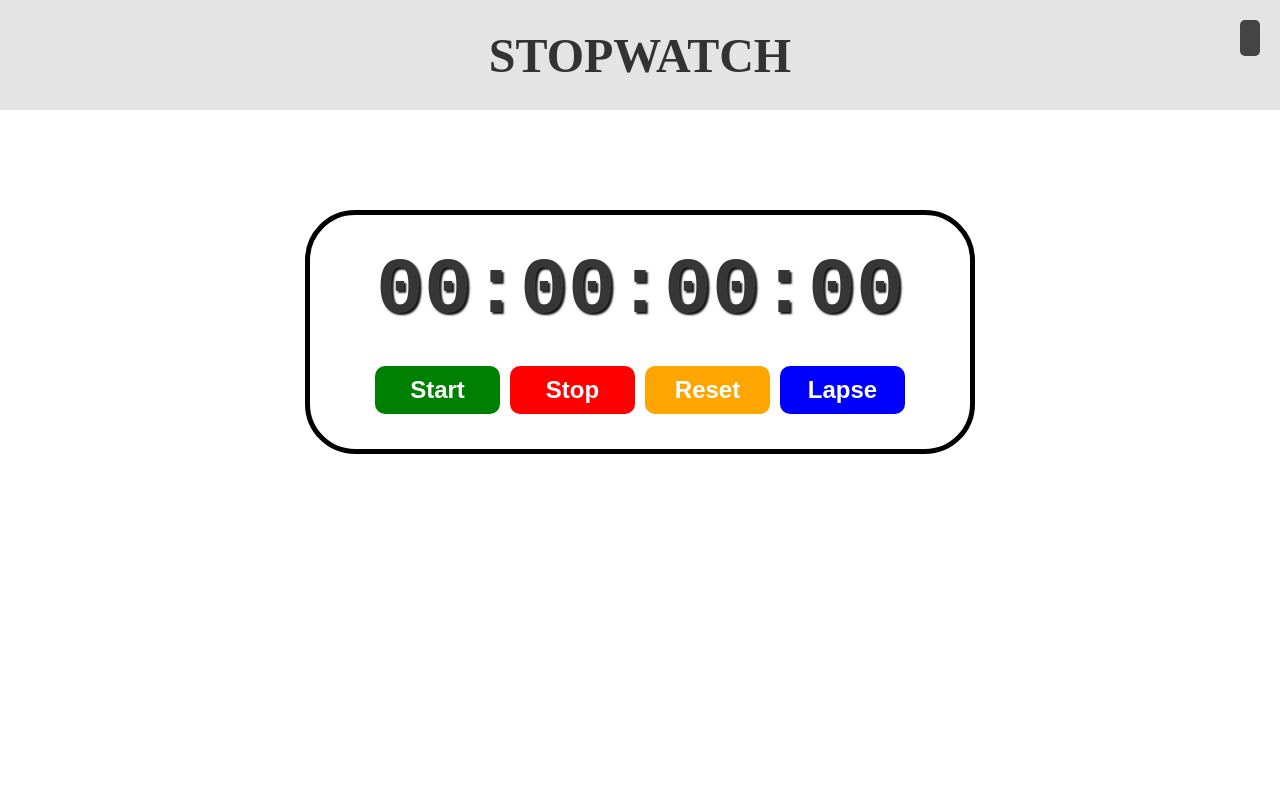
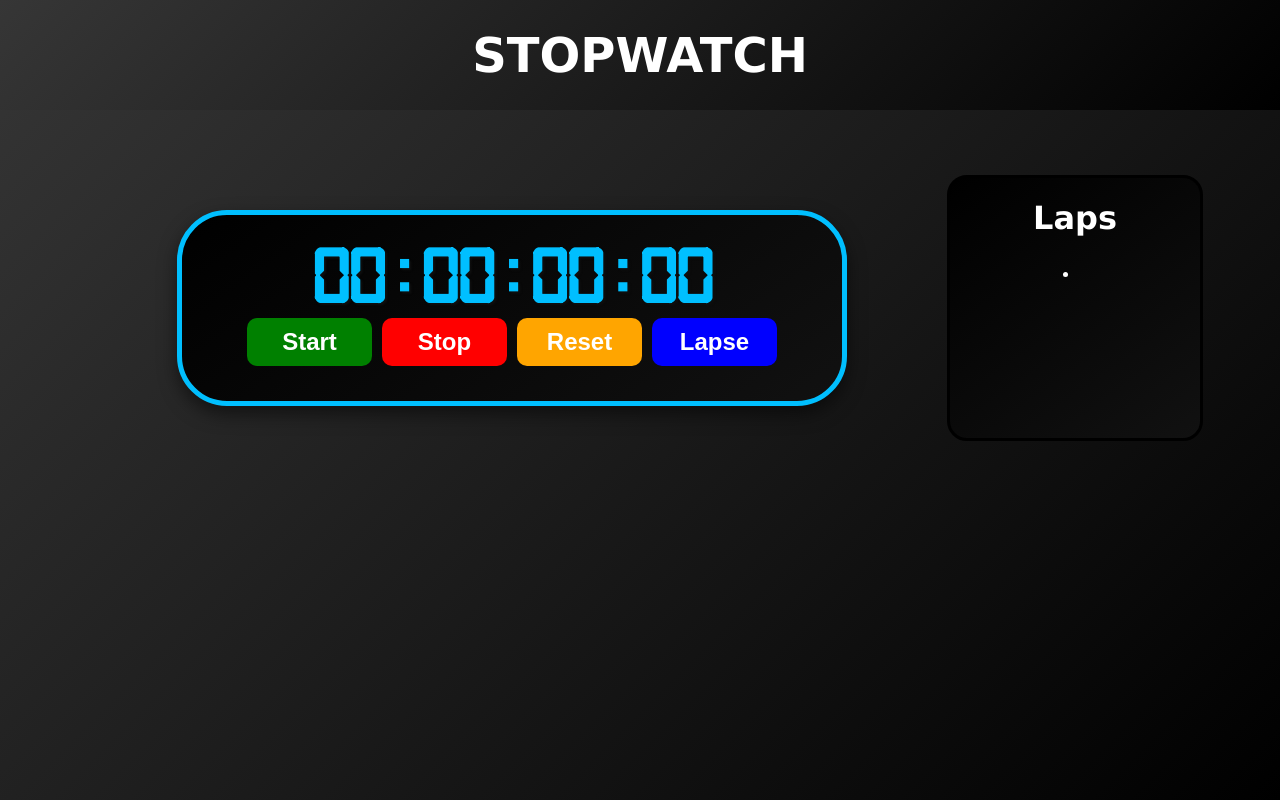
Before and after one commit to erzhadqt/Simple-Stopwatch, a React (Vite) app: page / in a window 1280 px wide. Built offline with nearby package versions, Linux system fonts and the light colour scheme.

Commit message:
updated version and modified UI.

```diff
--- a/src/App.jsx
+++ b/src/App.jsx
@@ -1,4 +1,5 @@
 import Header from './components/Header.jsx'
+import Lap from './components/Lap.jsx'
 import Stopwatch from './components/Stopwatch.jsx'
 
 function App() {
--- a/src/assets/css/Header.css
+++ b/src/assets/css/Header.css
@@ -5,7 +5,7 @@ body{
 
 }
 .header{
-  background-color: rgb(228, 228, 228);
+  background: linear-gradient(135deg, #363636, #000000);
   height: 5em;
   padding: 15px;
   display: flex;
@@ -14,6 +14,7 @@ body{
 
   h1{
     font-size: 3rem;
-    color: #333;
+    color: #ffffff;
+    font-family: Verdana;
   }
 }
--- a/src/assets/css/Stopwatch.css
+++ b/src/assets/css/Stopwatch.css
@@ -1,19 +1,44 @@
+@font-face {
+  font-family: "digital-7";
+  src: url("./digital-7 (mono).ttf") format("truetype");
+  font-weight: normal;
+  font-style: normal;
+}
+body{
+    background: linear-gradient(135deg, #363636, #000000);
+    background-repeat: no-repeat;
+    background-attachment: fixed;
+}
 .stopwatch{
     display: flex;
+    flex-direction: row;
+    width: 100vw;
+    justify-content: center;
+    align-items: center;
+
+}
+
+.stopwatch-box{
+    display: flex;
+    color: #00bfff;
     flex-direction: column;
     align-items: center;
-    margin: 100px auto;
+    margin: 100px;
     border: 5px solid;
     border-radius: 50px;
     padding: 30px;
     width: 600px;
+    background: linear-gradient(145deg, #000000, #111111);
+    box-shadow: 0 8px 18px rgba(0, 0, 0, 0.5);
+
+    font-weight: 700;
 
 }
 .display{
     font-size: 5rem;
-    font-family: monospace;
+    font-family: "digital-7";
     font-weight: bold;
-    color: hsl(0, 0%, 21%);
+
     text-shadow: 2px 2px 2px rgb(15, 15, 15);
     margin-bottom: 25px;
 }
@@ -34,22 +59,34 @@
 }
 .start-button{
     background-color: green;
+
 }
 .start-button:hover{
     background-color: rgb(0, 92, 0);
+    transform: translateY(-4px);
+    transition: all 0.2s ease-in;
 }
 .stop-button{
     background-color: red;
 }
 .stop-button:hover{
     background-color: rgb(199, 0, 0);
+    transform: translateY(-4px);
+    transition: all 0.2s ease-in;
 }
 .reset-button{
     background-color: orange;
 }
 .reset-button:hover{
     background-color: rgb(190, 124, 0);
+    transform: translateY(-4px);
+    transition: all 0.2s ease-in;
 }
 .lapse-button{
     background-color: blue;
 }
+.lapse-button:hover{
+    background-color: rgb(0, 10, 148);
+    transform: translateY(-4px);
+    transition: all 0.2s ease-in;
+}
--- /dev/null
+++ b/src/assets/css/lap.css
@@ -0,0 +1,24 @@
+
+.lap-box{
+    border: 3px solid black;
+
+    min-width: 250px;
+    height: 260px;
+    overflow-y: auto;
+    text-align: center;
+    border-radius: 20px;
+    background: linear-gradient(145deg, #000000, #111111);
+    color: white;
+
+    h1{
+        font-family: Verdana;
+    }
+
+    p{
+        font-size: 1.1em;
+        font-weight: 600;
+        font-family: Verdana;
+        line-height: 1.8rem;
+    }
+
+}
--- a/src/components/Lap.jsx
+++ b/src/components/Lap.jsx
@@ -1,21 +1,24 @@
 import React, {useState, useEffect, use} from 'react';
+import "../assets/css/lap.css";
 
 function Lap({time}){
     const [timeList, setTimeList] = useState([]);
 
     useEffect(() => {
         if(!time) setTimeList([]);
-        setTimeList(prevTime => [...prevTime, time]);
+        setTimeList(prevTime => [time, ...prevTime]);
     }, [time]);
 
     const listTime = timeList.map((time, index) => (
-        <li key={index} style={{listStyle: "none"}}>{time}</li>
+        <li key={index}>{time}</li>
     ))
 
     return(
 
-        <div style={{position: "absolute", top: "20px", right: "20px", backgroundColor: "rgba(0, 0, 0, 0.7)", color: "white", padding: "10px", borderRadius: "5px", maxHeight: "50vh", overflowY: "auto"}}>
+        <div className="lap-box">
+            <h1>Laps</h1>
             <p>{listTime}</p>
+
         </div>
     )
 }
--- a/src/components/Stopwatch.jsx
+++ b/src/components/Stopwatch.jsx
@@ -62,18 +62,25 @@ function Stopwatch(){
 
     return(
         <div className="stopwatch">
-            <div className="display">{formatTime()}</div>
-            <div className="buttons">
+            <div className="stopwatch-box">
+                <div className="display">{formatTime()}</div>
+
+                <div className="buttons">
                 <button onClick={start} className="start-button">Start</button>
                 <button onClick={stop} className="stop-button">Stop</button>
                 <button onClick={reset} className="reset-button">Reset</button>
                 <button className='lapse-button' onClick={lapse}>Lapse</button>
 
+                </div>
             </div>
 
+            <Lap time={lapseTime}/>
 
-            <Lap time={lapseTime}/>
+
+
         </div>
+
+
     );
 
 }
```
Also changed, not shown: src/assets/css/digital-7 (mono).ttf (added).
